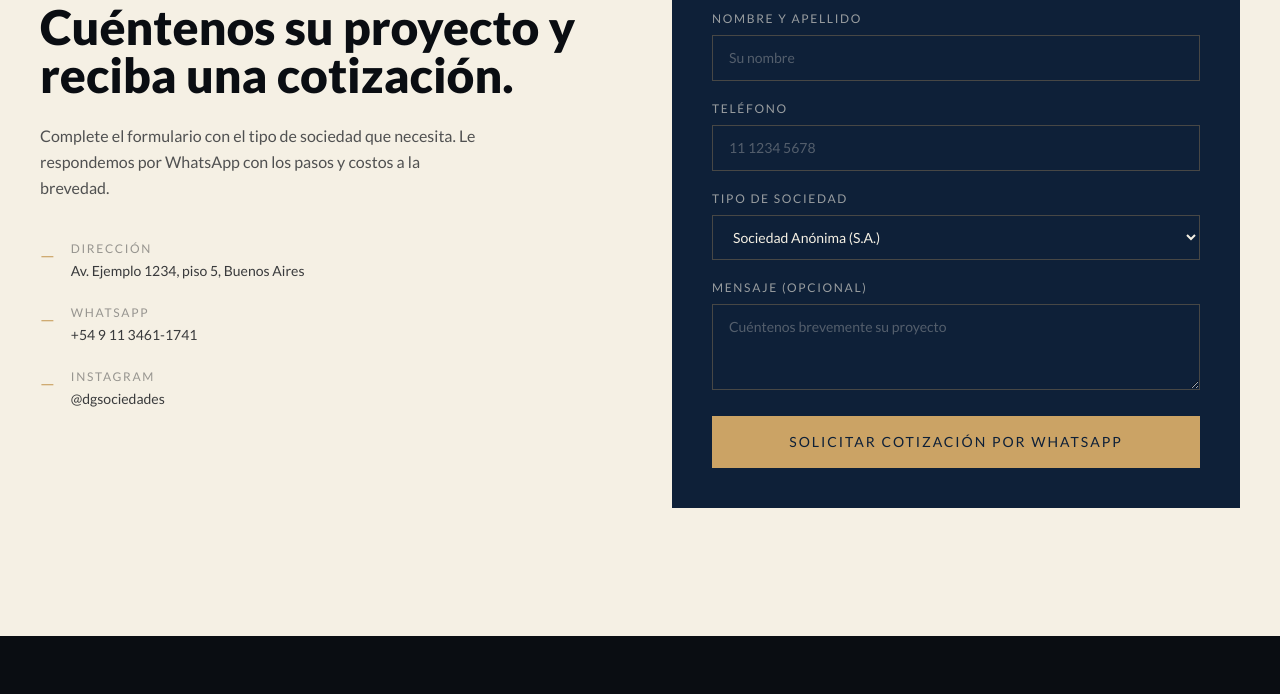
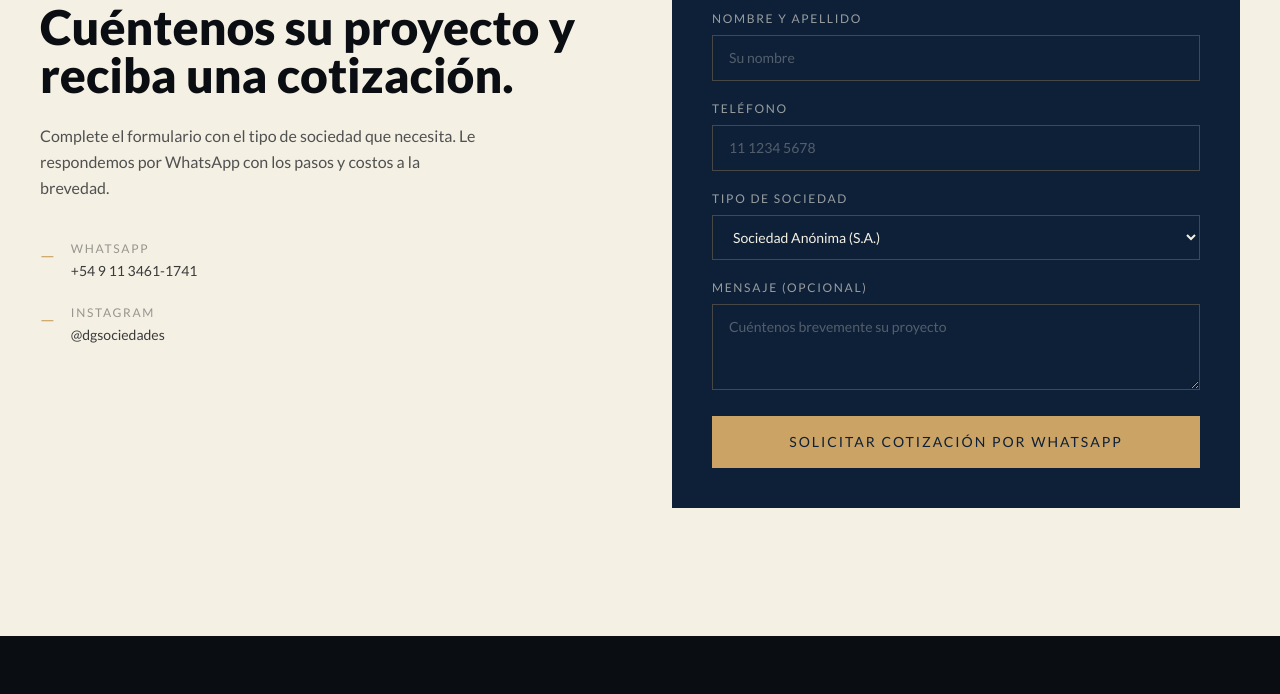
Before and after one commit to damigarciaok/dgsociedades.com.ar, a plain HTML site: page index.html in a window 1280 px wide. Shown: the part 3429-4123 px from the top of the page. Drawn offline with nearby package versions, Linux system fonts and the light colour scheme.

Commit message:
Add files via upload

```diff
--- a/index.html
+++ b/index.html
@@ -384,14 +384,6 @@
         <div class="flex items-start gap-4">
           <span class="text-gold font-serif text-lg">—</span>
           <div>
-            <p class="text-ink/40 text-xs uppercase tracking-[0.14em] mb-1">Dirección</p>
-            <!-- Reemplazar por la dirección real del estudio -->
-            <p class="text-ink/80">Av. Ejemplo 1234, piso 5, Buenos Aires</p>
-          </div>
-        </div>
-        <div class="flex items-start gap-4">
-          <span class="text-gold font-serif text-lg">—</span>
-          <div>
             <p class="text-ink/40 text-xs uppercase tracking-[0.14em] mb-1">WhatsApp</p>
             <a href="https://api.whatsapp.com/send?phone=5491134611741" class="text-ink/80 hover:text-bronze transition-colors focus-gold">+54 9 11 3461-1741</a>
           </div>
```
